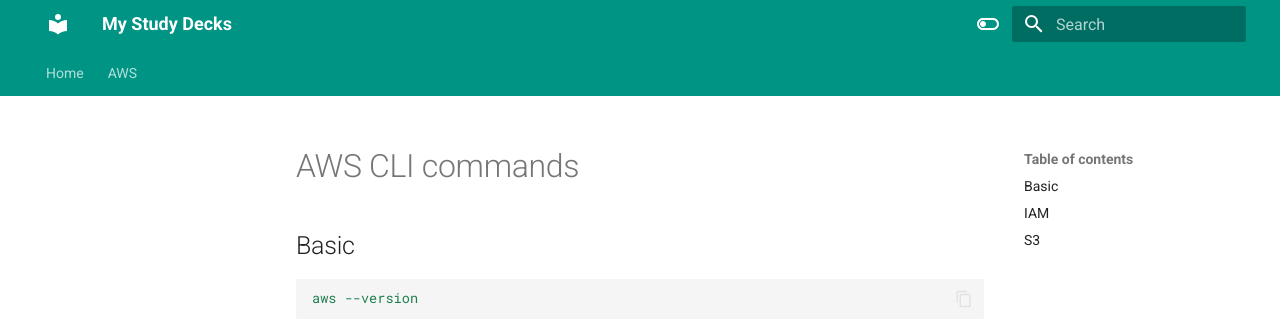
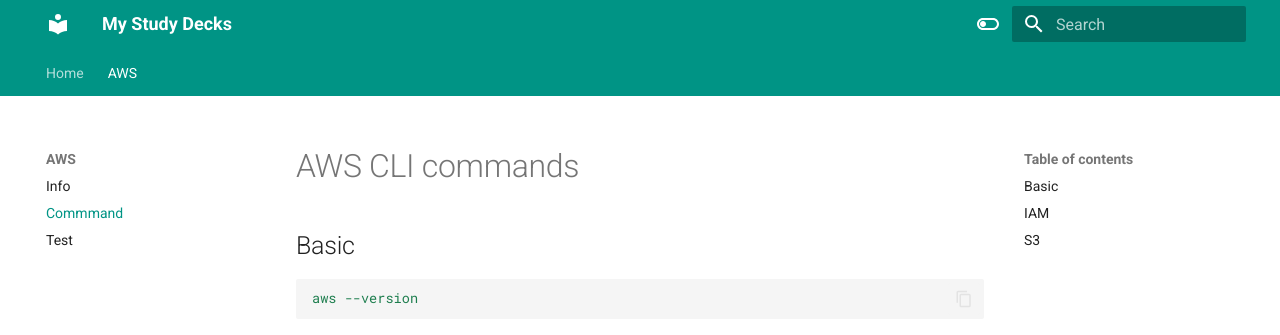
Before and after one commit to rajdyp/my-study-decks, an MkDocs documentation site: the page built from docs/aws/aws_cli.md, in a window 1280 px wide. Shown: the top 335 px of the page. Built offline with MkDocs 1.6.1 and Material for MkDocs 9.7.7, drawn with Linux system fonts in a browser that asks for light colours.

Commit message:
Update mkdocs.yml

```diff
--- a/mkdocs.yml
+++ b/mkdocs.yml
@@ -4,9 +4,9 @@
 nav:
 - Home: index.md
 - AWS:
-  - Info: aws.md
-  - Commmand: aws_cli.md
-  - Test: test.md
+  - Info: aws/aws.md
+  - Commmand: aws/aws_cli.md
+  - Test: aws/test.md
 
 theme:
   name: material
```
